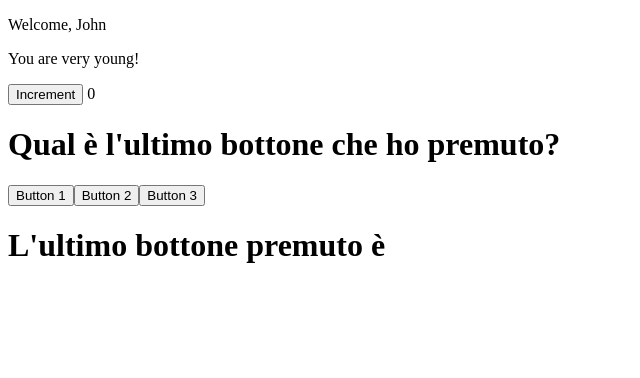
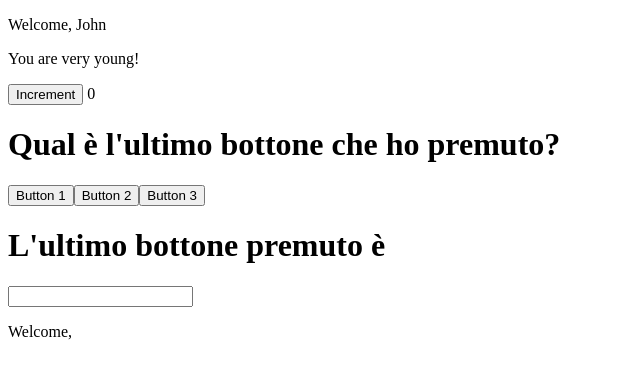
Before and after one commit to cristophergaziano/React_Ex, a React (Create React App) app in the folder my-app/: page / in a window 1280 px wide. Shown: the top 378 px of the page, without its empty margins (0-640 px from the left). Built offline with nearby package versions, Linux system fonts and the light colour scheme.

Commit message:
exercise forms-01 done

```diff
--- a/my-app/src/App.js
+++ b/my-app/src/App.js
@@ -1,6 +1,7 @@
 import React from "react";
 import { ClickTracker } from "./ClickTracker";
 import { Counter } from "./Counter";
+import { InteractiveWelcome } from "./InteractiveWelcome";
 import { Welcome } from "./Welcome";
 
 export class App extends React.Component {
@@ -11,6 +12,7 @@ export class App extends React.Component {
         <Welcome name = "John" />
         <Counter initialValue={0} incrementInterval={1000} incrementAmount={1}/>
         <ClickTracker />
+        <InteractiveWelcome name={this.props.name}/>
       </div>
     );
   }
--- /dev/null
+++ b/my-app/src/InteractiveWelcome.js
@@ -0,0 +1,31 @@
+import React from "react";
+import { Welcome } from "./Welcome";
+
+export class InteractiveWelcome extends React.Component {
+  state = {
+    username: "",
+  };
+
+  handleInputChange = (event) => {
+    const value = event.target.value;
+    const name = event.target.name;
+
+    this.setState({
+      [name]: value,
+    });
+  };
+
+  render() {
+    return (
+      <div>
+        <input name="username" value={this.state.username} onChange={this.handleInputChange}>
+        </input>
+        <Welcome name={this.state.username} />
+      </div>
+    );
+  }
+}
+
+// Create an InteractiveWelcome component that renders an input tag and the Welcome component.
+// Pass the current content of the input tag to the name prop of the Welcome component.
+// The input tag should be a controlled component.
--- a/my-app/src/Welcome.js
+++ b/my-app/src/Welcome.js
@@ -1,5 +1,6 @@
 import React from "react";
 import { Age } from "./Age";
+import { InteractiveWelcome } from "./InteractiveWelcome";
 
 export class Welcome extends React.Component {
   render() {
```
